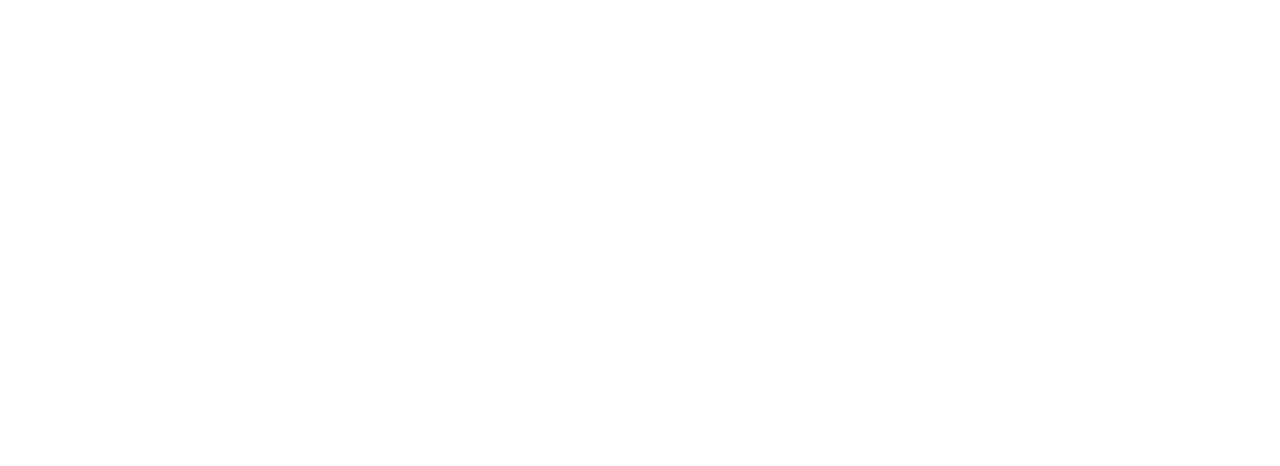
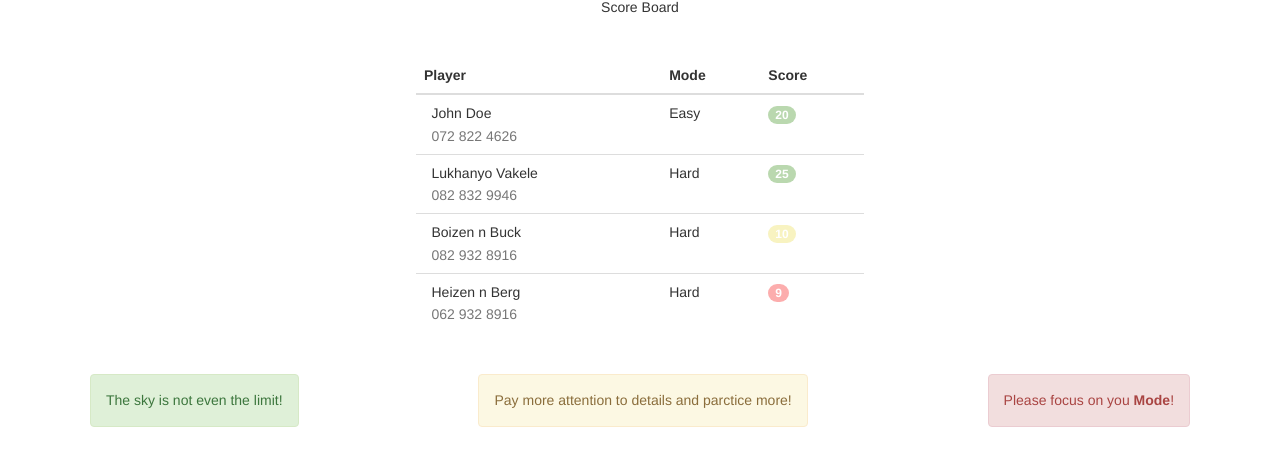
Before and after one commit to LukhanyoV/quizit, a website: page public/index.html in a window 1280 px wide. Drawn offline with nearby package versions, Linux system fonts and the light colour scheme.

Commit message:
Score board

```diff
--- a/public/index.html
+++ b/public/index.html
@@ -8,8 +8,111 @@
     <script src="https://cdn.tailwindcss.com"></script>
     <script src="https://cdnjs.cloudflare.com/ajax/libs/handlebars.js/4.7.7/handlebars.min.js" integrity="sha512-RNLkV3d+aLtfcpEyFG8jRbnWHxUqVZozacROI4J2F1sTaDqo1dPQYs01OMi1t1w9Y2FdbSCDSQ2ZVdAC8bzgAg==" crossorigin="anonymous" referrerpolicy="no-referrer"></script>
     <script src="https://cdnjs.cloudflare.com/ajax/libs/axios/0.2.0/axios.min.js" integrity="sha512-QIsQNDM8hG/1Z3If8Zh2BcpQ79KL3ra1wVMVSliBjQfFMlWMA3tCSe6ZfTK9rw2Ag4hOQ4P5ZhQd4nQl2dMeog==" crossorigin="anonymous" referrerpolicy="no-referrer"></script>
+    <!-- bootstrap bellow -->
+    <link rel="stylesheet" href="https://maxcdn.bootstrapcdn.com/bootstrap/3.4.1/css/bootstrap.min.css">
+    <script src="https://ajax.googleapis.com/ajax/libs/jquery/3.6.1/jquery.min.js"></script>
+    <script src="https://maxcdn.bootstrapcdn.com/bootstrap/3.4.1/js/bootstrap.min.js"></script>
+
+    <!-- inline css bellow -->
+    <style>
+        h1 {
+            text-align: center;
+        }
+
+        /* <!-- centering a bootstrap table bellow --> */
+        .table {
+            margin: auto;
+            width: 35% !important;
+        }
+        .badge-success {
+            background-color: rgba(142, 192, 124, 0.61);
+        }
+        .badge-warning {
+            background-color: rgba(243, 234, 149, 0.589);
+        }
+        .badge-danger {
+            background-color: rgba(250, 109, 109, 0.562);
+        }
+        .labels {
+            display: flex;
+            justify-content: space-around;
+        }
+    </style>
 </head>
 <body>
+    <h1>Score Board</h1>
+    <br><br>
+    <table class="table table-hover align-middle mb-0 bg-white">
+        <thead class="bg-light">
+            <tr>
+                <th>Player</th>
+                <th>Mode</th>
+                <th>Score</th>
+            </tr>
+        </thead>
+        <tbody>
+            <tr>
+                <td>
+                    <div class="ms-3">
+                        <p class="fw-bold mb-1">John Doe</p>
+                        <p class="text-muted mb-0">072 822 4626</p>
+                    </div>
+                </td>
+                <td>Easy</td>
+                <td >
+                    <span class="badge badge-success rounded-pill d-inline">20</span>
+                </td>
+            </tr>
+            <tr>
+                <td>
+                    <div class="ms-3">
+                        <p class="fw-bold mb-1">Lukhanyo Vakele</p>
+                        <p class="text-muted mb-0">082 832 9946</p>
+                    </div>
+                </td>
+                <td>Hard</td>
+                <td>
+                    <span class="badge badge-success rounded-pill d-inline">25</span>
+                </td>
+            </tr>
+            <tr>
+                <td>
+                    <div class="ms-3">
+                        <p class="fw-bold mb-1">Boizen n Buck</p>
+                        <p class="text-muted mb-0">082 932 8916</p>
+                    </div>
+                </td>
+                <td>Hard</td>
+                <td>
+                    <span class="badge badge-warning rounded-pill d-inline">10</span>
+                </td>
+            </tr>
+            <tr>
+                <td>
+                    <div class="ms-3">
+                        <p class="fw-bold mb-1">Heizen n Berg</p>
+                        <p class="text-muted mb-0">062 932 8916</p>
+                    </div>
+                </td>
+                <td>Hard</td>
+                <td>
+                    <span class="badge badge-danger rounded-pill d-inline">9</span>
+                </td>
+            </tr>
+        </tbody>
+    </table>
+    <br><br>
+    <div class="labels">
+        <div class="alert alert-success" role="alert">
+            The sky is not even the limit!
+        </div>
+        <div class="alert alert-warning" role="alert">
+            Pay more attention to details and parctice more!
+          </div>
+        <div class="alert alert-danger" role="alert">
+            Please focus on you <strong>Mode</strong>!
+        </div>
+    </div>
 
 </body>
 </html>
```
Also changed, not shown: 1 other file.
